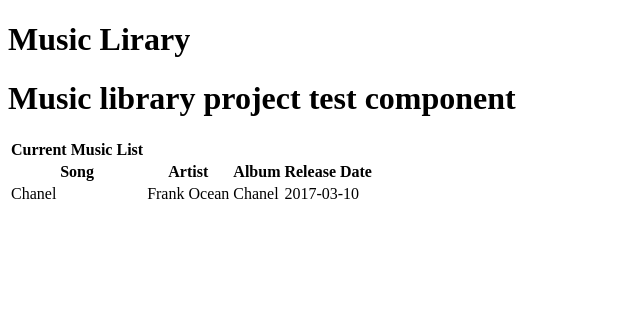
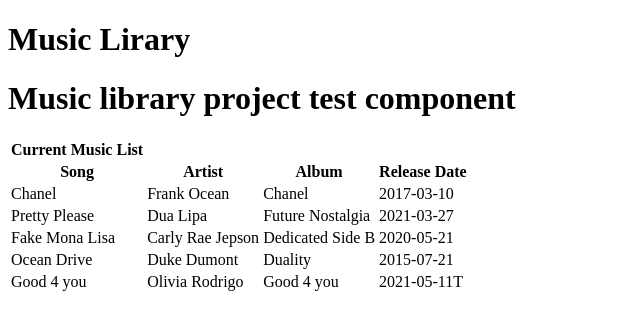
Before and after one commit to DanielPichette/Music_Library, a React (Create React App) app: page / in a window 1280 px wide. Shown: the top 330 px of the page, without its empty margins (0-640 px from the left). Built offline with nearby package versions, Linux system fonts and the light colour scheme; no server answers.

Commit message:
completed table. is functional

```diff
--- a/src/Components/Table/Table.jsx
+++ b/src/Components/Table/Table.jsx
@@ -1,8 +1,9 @@
 import React from 'react'
 
 function SongListTable(props) {
+
     return (
-        <table>
+        <table id="SongListTable">
         <thead>
         <tr>
             <th>Current Music List</th>
@@ -17,12 +18,16 @@
         </tr>
         </thead>
         <tbody>
-        <tr>
-            <td>{props.song.title}</td>
-            <td>{props.song.artist}</td>
-            <td>{props.song.album}</td>
-            <td>{props.song.release_date}</td>
-        </tr>
+            {props.songlist.map((song)=> {
+                return (
+                <tr>
+                    <td>{song.title}</td>
+                    <td>{song.artist}</td>
+                    <td>{song.album}</td>
+                    <td>{song.release_date}</td>
+                </tr>
+                )}
+            )}
         </tbody>
         <tfoot></tfoot>
     </table>
--- a/src/Components/app.jsx
+++ b/src/Components/app.jsx
@@ -14,8 +14,7 @@
         {id: '6', title: "Good 4 you", artist: "Olivia Rodrigo", album: "Good 4 you", release_date: "2021-05-11T"},
         ];
         this.state = {
-            songNumber: 0
-        }
+            songNumber: 2        }
     }
 
 componentDidMount(){
@@ -40,7 +39,7 @@
             <TitleBar />
             <h1>Music library project test component</h1>
             <div>
-                <SongListTable song={this.songs[this.state.songNumber]}/>
+                <SongListTable songlist={this.songs}  song={this.songs[this.state.songNumber]}/>
             </div>
         </div>
          );
```
